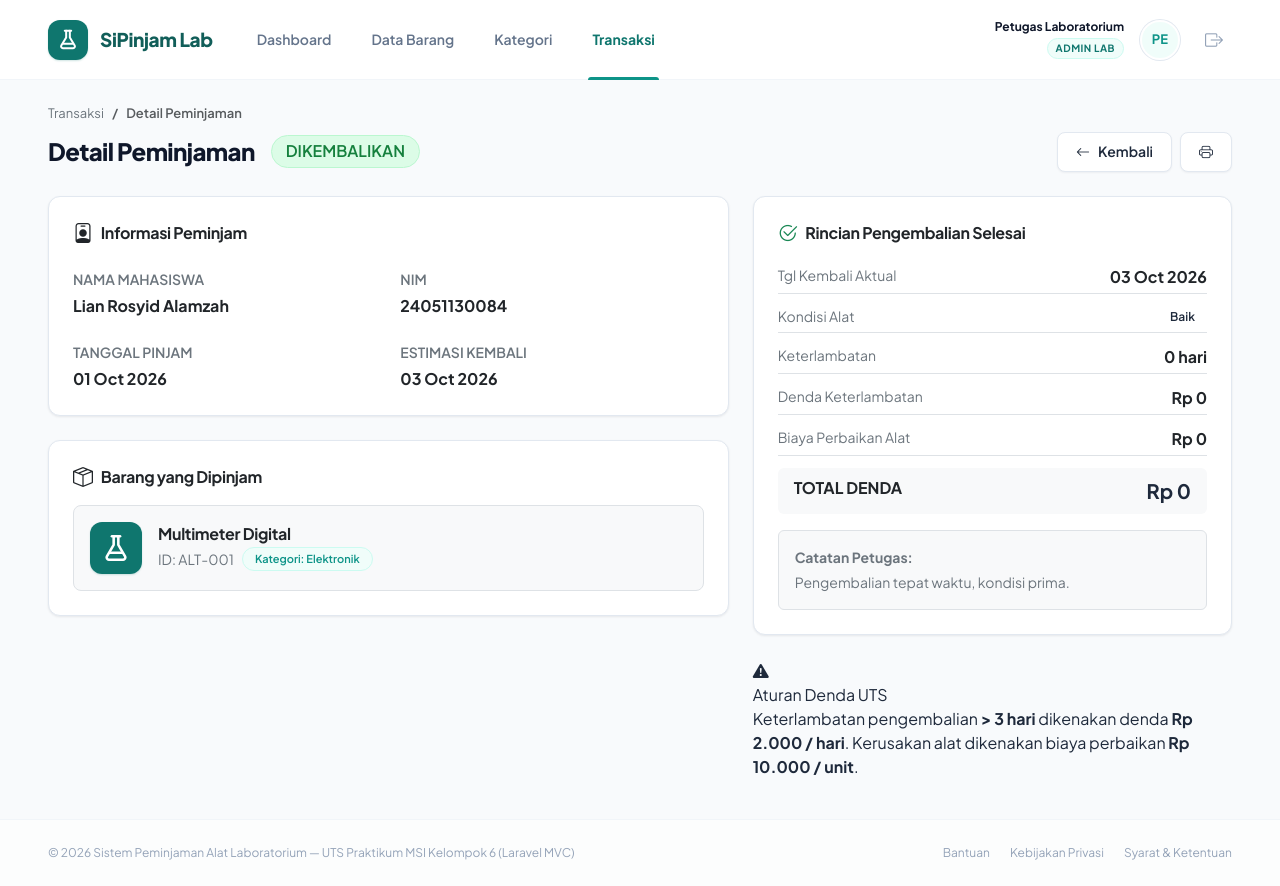
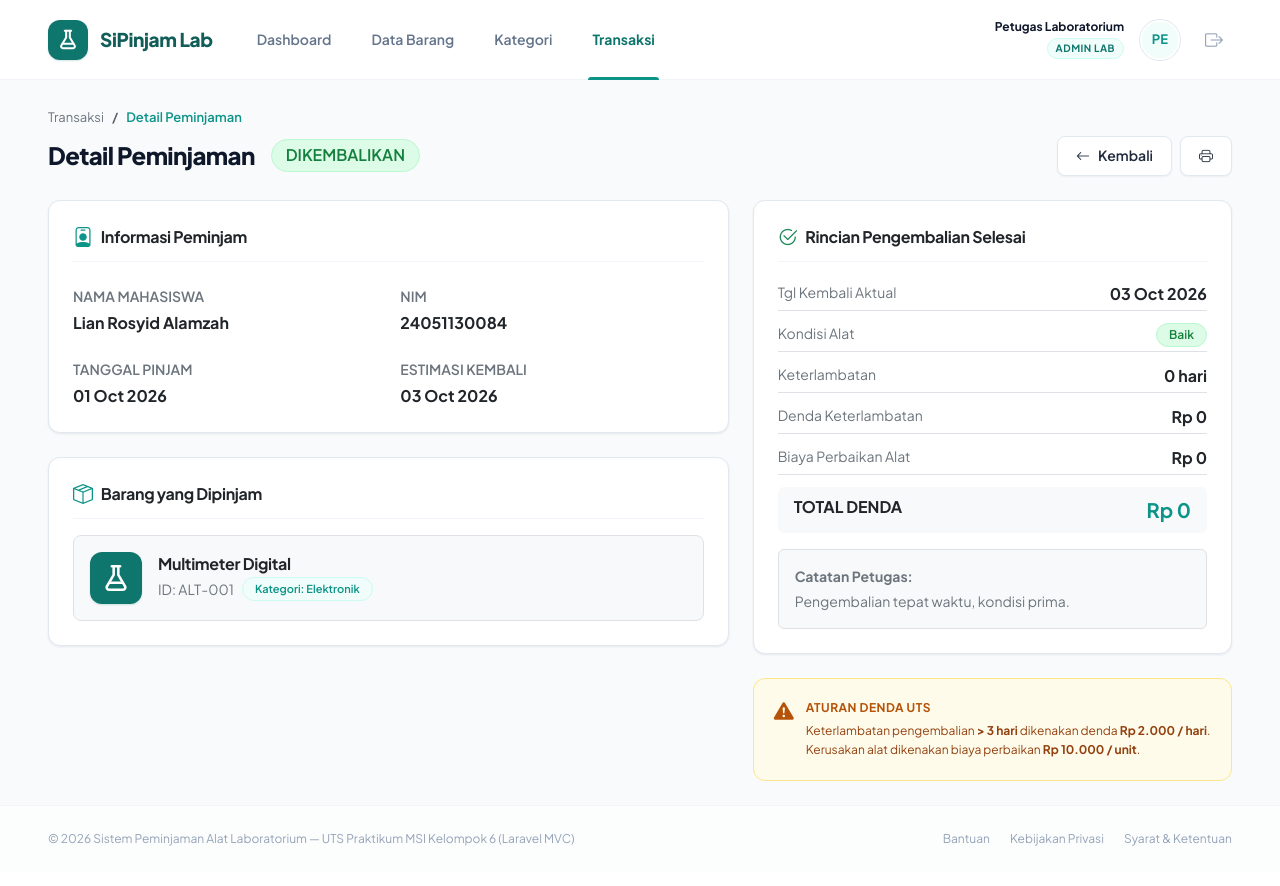
Before and after one commit to bllvee/Project-Pinjaman-Alat-Laboratorium, a Laravel app: page /admin/peminjaman/1 in a window 1280 px wide. After the commit the page ends 846 px from the top, so only its background shows below. Run offline with Laravel 12, Linux system fonts and the light colour scheme; a user stored in the database is signed in; data comes from the database, SQL or seed files in the repository.

Commit message:
style: perapihan token css, tata letak kategori, dan detail transaksi admin

```diff
--- a/public/css/sipinjam.css
+++ b/public/css/sipinjam.css
@@ -464,6 +464,11 @@
     color: var(--stat-yellow-icon);
 }
 
+.stat-icon-green {
+    background-color: var(--status-success-bg);
+    color: var(--status-success-text);
+}
+
 .stat-content {
     display: flex;
     flex-direction: column;
@@ -747,6 +752,19 @@
     font-size: 12px;
     font-weight: 600;
     border-radius: var(--radius-pill);
+    line-height: 1.4;
+}
+
+.badge-count {
+    display: inline-flex;
+    align-items: center;
+    padding: 4px 12px;
+    font-size: 12px;
+    font-weight: 600;
+    border-radius: var(--radius-pill);
+    background-color: var(--bg-page);
+    border: 1px solid var(--border-subtle);
+    color: var(--text-main);
     line-height: 1.4;
 }
 
@@ -1229,3 +1247,127 @@
 .footer-links a:hover {
     color: var(--text-secondary);
 }
+
+/* ========================================================
+   Utility Helpers
+   ======================================================== */
+
+/* Teal Color Utilities */
+.text-teal {
+    color: var(--teal-primary) !important;
+}
+
+.bg-teal {
+    background-color: var(--teal-primary) !important;
+}
+
+/* Card Title Header within Cards */
+.card-title-header {
+    padding-bottom: 12px;
+    border-bottom: 1px solid var(--border-subtle);
+}
+
+/* Shrink-0 flex helper */
+.shrink-0 {
+    flex-shrink: 0;
+}
+
+/* Status pill variants for detail page */
+.status-pill-danger {
+    background-color: var(--status-danger-bg);
+    color: var(--status-danger-text);
+    border: 1px solid var(--status-danger-border);
+}
+
+.status-pill-success {
+    background-color: var(--status-success-bg);
+    color: var(--status-success-text);
+    border: 1px solid var(--status-success-border);
+}
+
+.status-pill-info {
+    background-color: var(--status-info-bg);
+    color: var(--status-info-text);
+    border: 1px solid var(--status-info-border);
+}
+
+/* Dashboard page padding-top helper */
+.dashboard-page, .barang-index-page, .kategori-index-page,
+.transaksi-index-page, .peminjaman-detail-page, .create-barang-page,
+.edit-barang-page, .user-dashboard-page, .user-barang-page,
+.user-peminjaman-page, .create-peminjaman-page {
+    padding-top: 4px;
+}
+
+/* User Identity Card on Form Ajukan Pinjam */
+.user-identity-box {
+    background-color: var(--teal-soft);
+    border: 1px solid var(--teal-border);
+    border-radius: var(--radius-card);
+    padding: 16px 20px;
+    display: flex;
+    align-items: flex-start;
+    gap: 14px;
+}
+
+.user-identity-box .user-identity-icon {
+    color: var(--teal-primary);
+    font-size: 22px;
+    line-height: 1;
+    margin-top: 2px;
+    flex-shrink: 0;
+}
+
+.user-identity-box .user-identity-title {
+    font-size: 12px;
+    font-weight: 700;
+    color: var(--teal-hover);
+    text-transform: uppercase;
+    letter-spacing: 0.04em;
+    margin-bottom: 6px;
+}
+
+.user-identity-item {
+    font-size: 13px;
+    color: var(--text-body);
+}
+
+.user-identity-item strong {
+    color: var(--text-main);
+}
+
+/* Badge Category Pill */
+.badge-category {
+    background-color: var(--teal-soft);
+    color: var(--teal-primary);
+    border: 1px solid var(--teal-border);
+    font-size: 11px;
+    font-weight: 600;
+    padding: 3px 10px;
+    border-radius: var(--radius-pill);
+    display: inline-flex;
+    align-items: center;
+}
+
+/* Avatar & Icon sizing helpers */
+.user-avatar-lg {
+    width: 52px;
+    height: 52px;
+    font-size: 20px;
+}
+
+.stat-icon-sm {
+    width: 44px;
+    height: 44px;
+    font-size: 20px;
+}
+
+.stat-value-currency {
+    font-size: 22px;
+}
+
+/* Breadcrumb Styling */
+.breadcrumb-sipinjam {
+    font-size: 13px;
+    margin-bottom: 4px;
+}
--- a/resources/views/admin/peminjaman/detail.blade.php
+++ b/resources/views/admin/peminjaman/detail.blade.php
@@ -242,11 +242,11 @@
             @endif
 
             <!-- Kotak Penjelasan Aturan Denda Sesuai Soal UTS -->
-            <div class="rule-box-uts">
-                <i class="bi bi-exclamation-triangle-fill"></i>
-                <div class="rule-box-content">
-                    <div class="rule-title">Aturan Denda UTS</div>
-                    <p class="rule-text">
+            <div class="rule-box">
+                <i class="bi bi-exclamation-triangle-fill rule-box-icon"></i>
+                <div>
+                    <div class="rule-box-title">Aturan Denda UTS</div>
+                    <p class="rule-box-text">
                         Keterlambatan pengembalian <strong>&gt; 3 hari</strong> dikenakan denda <strong>Rp 2.000 / hari</strong>. Kerusakan alat dikenakan biaya perbaikan <strong>Rp 10.000 / unit</strong>.
                     </p>
                 </div>
```
Also changed, not shown: resources/views/admin/kategori/index.blade.php (+4 -4 lines).
